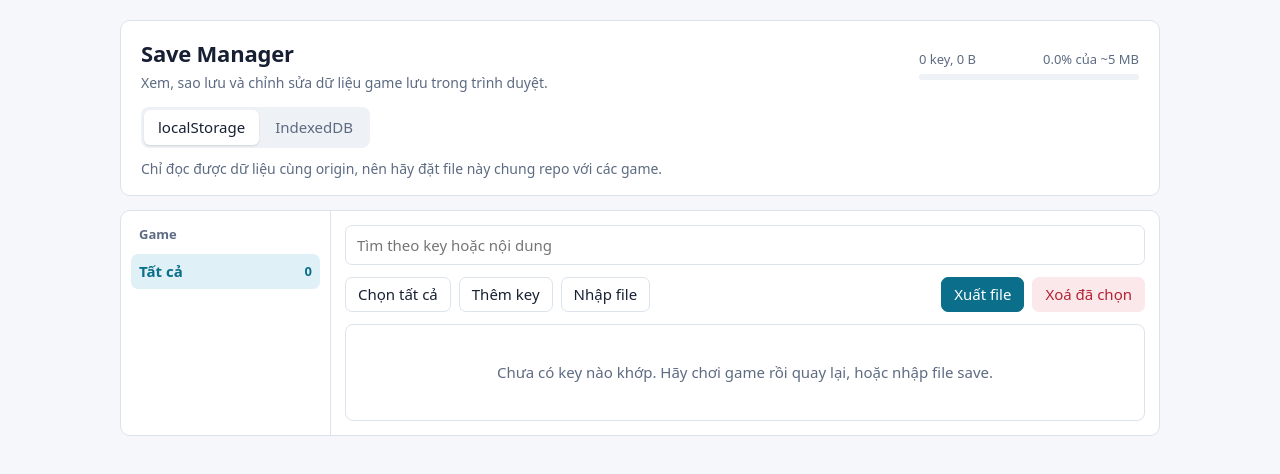
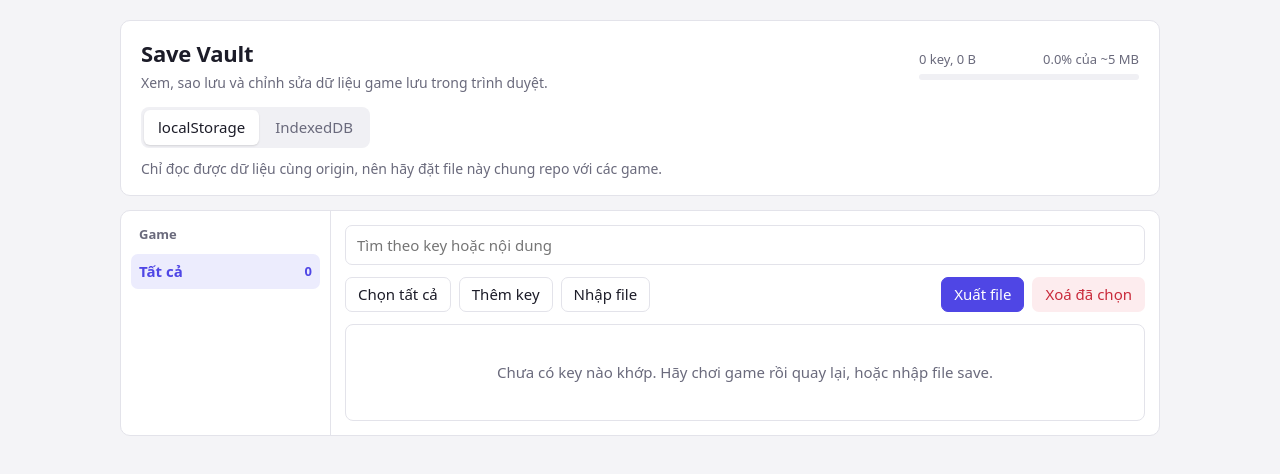
Before and after one commit to w7lio/save-manager, a plain HTML site: page index.html in a window 1280 px wide. Drawn offline with nearby package versions, Linux system fonts and the light colour scheme.

Commit message:
Update index.html

```diff
--- a/index.html
+++ b/index.html
@@ -3,16 +3,16 @@
 <head>
 <meta charset="utf-8">
 <meta name="viewport" content="width=device-width, initial-scale=1">
-<title>Save Manager</title>
+<title>Save Vault</title>
 <style>
 :root{
-  --bg:#f5f7fa;--surface:#fff;--sunken:#eef1f5;--ink:#172033;--dim:#5d6b82;--line:#dde3ec;
-  --accent:#0b6e8a;--accent-ink:#fff;--accent-soft:#dff1f6;--danger:#b42334;--danger-soft:#fbe8ea;--ok:#1b7a4b;
+  --bg:#f4f4f7;--surface:#ffffff;--sunken:#f0f0f4;--ink:#1c1c28;--dim:#6a6a7c;--line:#e3e3ea;
+  --accent:#4f46e5;--accent-ink:#fff;--accent-soft:#ececfd;--danger:#c92a3b;--danger-soft:#fdecee;--ok:#16803c;
   --mono:ui-monospace,SFMono-Regular,Menlo,Consolas,monospace;color-scheme:light;
 }
 @media(prefers-color-scheme:dark){:root{
-  --bg:#0f1520;--surface:#172030;--sunken:#0c121b;--ink:#e6ebf3;--dim:#93a1b8;--line:#27344a;
-  --accent:#4cc3df;--accent-ink:#06222b;--accent-soft:#12303b;--danger:#ff8b97;--danger-soft:#3a1a20;--ok:#58d39a;color-scheme:dark}}
+  --bg:#121217;--surface:#1b1b23;--sunken:#0e0e13;--ink:#ececf2;--dim:#9a9aae;--line:#2c2c38;
+  --accent:#8f8bff;--accent-ink:#13113a;--accent-soft:#25234d;--danger:#ff8592;--danger-soft:#3a1c22;--ok:#4ade80;color-scheme:dark}}
 *{box-sizing:border-box}
 html,body{margin:0}
 body{background:var(--bg);color:var(--ink);font:15px/1.5 system-ui,-apple-system,"Segoe UI",Roboto,"Helvetica Neue",Arial,sans-serif;padding:20px 16px 60px}
@@ -90,7 +90,7 @@ label.f{display:block;font-size:13px;color:var(--dim);margin:12px 0 5px}
   <header class="card">
     <div class="top">
       <div>
-        <h1>Save Manager</h1>
+        <h1>Save Vault</h1>
         <p class="sub">Xem, sao lưu và chỉnh sửa dữ liệu game lưu trong trình duyệt.</p>
       </div>
       <div class="meter">
```
